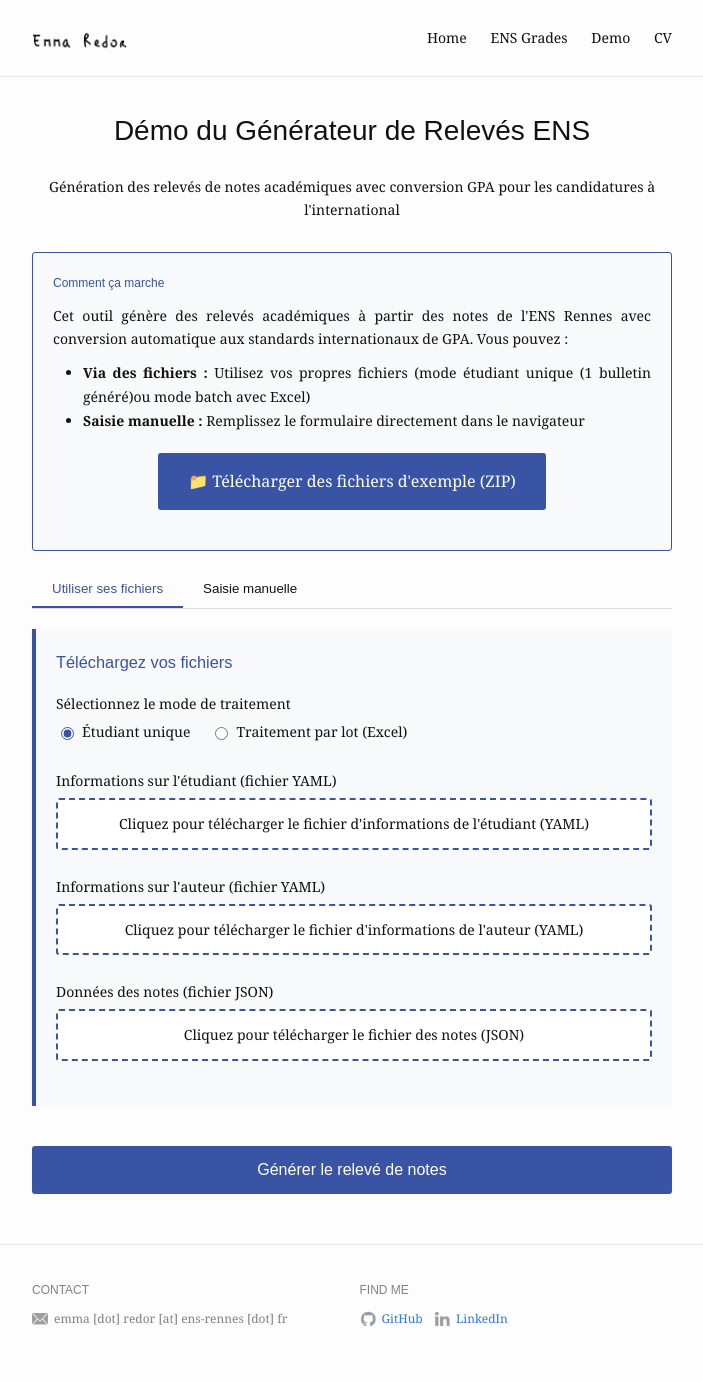
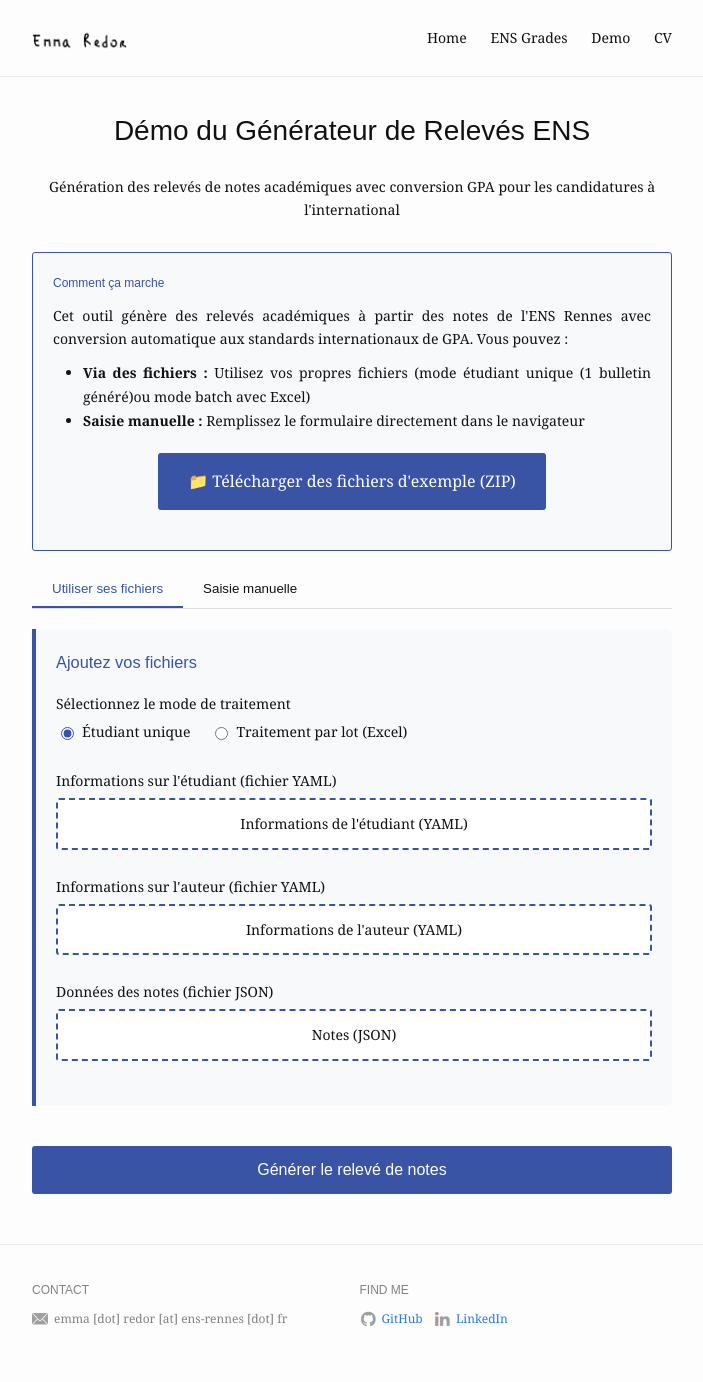
Before and after one commit to emmaredor/emmaredor.github.io, a Jekyll site: the page built from demo.md, in a window 1280 px wide. Shown: the whole page, without its empty margins (288-991 px from the left). Built offline with Jekyll 4.4.1, drawn with Linux system fonts in a browser that asks for light colours.

Commit message:
Translation fix

```diff
--- a/demo.md
+++ b/demo.md
@@ -398,7 +398,7 @@ input[type="radio"] {
     <!-- Upload Files Tab -->
     <div id="upload" class="tab-content active">
       <div class="demo-section">
-        <h3>Téléchargez vos fichiers</h3>
+        <h3>Ajoutez vos fichiers</h3>
 
         <div class="input-group">
           <label>Sélectionnez le mode de traitement</label>
@@ -421,7 +421,7 @@ input[type="radio"] {
             <div class="file-input-wrapper">
               <input type="file" id="student-file" class="file-input" accept=".yaml,.yml" onchange="handleFileUpload(this, 'student')">
               <label for="student-file" class="file-input-button" id="student-file-label">
-                Cliquez pour télécharger le fichier d'informations de l'étudiant (YAML)
+                Informations de l'étudiant (YAML)
               </label>
             </div>
           </div>
@@ -431,7 +431,7 @@ input[type="radio"] {
             <div class="file-input-wrapper">
               <input type="file" id="author-file" class="file-input" accept=".yaml,.yml" onchange="handleFileUpload(this, 'author')">
               <label for="author-file" class="file-input-button" id="author-file-label">
-                Cliquez pour télécharger le fichier d'informations de l'auteur (YAML)
+                Informations de l'auteur (YAML)
               </label>
             </div>
           </div>
@@ -441,7 +441,7 @@ input[type="radio"] {
             <div class="file-input-wrapper">
               <input type="file" id="grades-file" class="file-input" accept=".json" onchange="handleFileUpload(this, 'grades')">
               <label for="grades-file" class="file-input-button" id="grades-file-label">
-                Cliquez pour télécharger le fichier des notes (JSON)
+                Notes (JSON)
               </label>
             </div>
           </div>
@@ -454,7 +454,7 @@ input[type="radio"] {
             <div class="file-input-wrapper">
               <input type="file" id="excel-file" class="file-input" accept=".xlsx,.xls" onchange="handleFileUpload(this, 'excel')">
               <label for="excel-file" class="file-input-button" id="excel-file-label">
-                Cliquez pour télécharger le fichier Excel avec les données des étudiants
+                Excel avec les données des étudiants
               </label>
             </div>
           </div>
@@ -464,7 +464,7 @@ input[type="radio"] {
             <div class="file-input-wrapper">
               <input type="file" id="author-file-batch" class="file-input" accept=".yaml,.yml" onchange="handleFileUpload(this, 'author-batch')">
               <label for="author-file-batch" class="file-input-button" id="author-file-batch-label">
-                Cliquez pour télécharger le fichier d'informations de l'auteur (YAML)
+                Informations de l'auteur (YAML)
               </label>
             </div>
           </div>
@@ -496,8 +496,8 @@ input[type="radio"] {
         <div class="input-group">
           <label for="student-gender">Genre</label>
           <select id="student-gender" class="form-input">
-            <option value="Mr">M.</option>
-            <option value="Ms">Mme</option>
+            <option value="Mr">Mr</option>
+            <option value="Ms">Mrs</option>
           </select>
         </div>
         <div class="input-group">
@@ -511,14 +511,14 @@ input[type="radio"] {
         <div class="input-group">
           <label for="student-pronoun">Pronom</label>
           <select id="student-pronoun" class="form-input">
-            <option value="he">il</option>
-            <option value="she">elle</option>
-            <option value="they">ils/elles</option>
+            <option value="he">he</option>
+            <option value="she">she</option>
+            <option value="they">they</option>
           </select>
         </div>
         <div class="input-group">
           <label for="student-dob">Date de naissance</label>
-          <input type="text" id="student-dob" class="form-input" placeholder="26 août 2000">
+          <input type="text" id="student-dob" class="form-input" placeholder="26th of August 2000">
         </div>
         <div class="input-group">
           <label for="student-pob">Lieu de naissance</label>
@@ -531,8 +531,8 @@ input[type="radio"] {
         <div class="input-group">
           <label for="author-gender">Genre</label>
           <select id="author-gender" class="form-input">
-            <option value="Mr">M.</option>
-            <option value="Ms">Mme</option>
+            <option value="Mr">Mr</option>
+            <option value="Ms">Mrs</option>
           </select>
         </div>
         <div class="input-group">
@@ -545,11 +545,11 @@ input[type="radio"] {
         </div>
         <div class="input-group">
           <label for="author-field">Domaine</label>
-          <input type="text" id="author-field" class="form-input" placeholder="Informatique">
+          <input type="text" id="author-field" class="form-input" placeholder="Computer Science">
         </div>
         <div class="input-group">
           <label for="author-title">Titre</label>
-          <input type="text" id="author-title" class="form-input" placeholder="Directeur du département d'enseignement d'Informatique">
+          <input type="text" id="author-title" class="form-input" placeholder="Director of the Computer Sciences teaching department">
         </div>
         <div class="input-group">
           <label for="author-schoolyear">Année scolaire</label>
@@ -557,7 +557,7 @@ input[type="radio"] {
         </div>
         <div class="input-group">
           <label for="author-yearname">Nom de l'année</label>
-          <input type="text" id="author-yearname" class="form-input" placeholder="Première année de Master en Informatique">
+          <input type="text" id="author-yearname" class="form-input" placeholder="First year of Master's degree in Computer Science">
         </div>
       </div>
 
@@ -786,7 +786,7 @@ function generateTranscript() {
 async function handleSingleUploadGeneration() {
   // Check if files are uploaded for single mode
   if (!uploadedFiles.student || !uploadedFiles.author || !uploadedFiles.grades) {
-    showStatus('Veuillez télécharger tous les fichiers requis (informations étudiant, informations auteur et notes).', 'error');
+    showStatus('Veuillez ajouter tous les fichiers requis (informations étudiant, informations auteur et notes).', 'error');
     return;
   }
 
```
